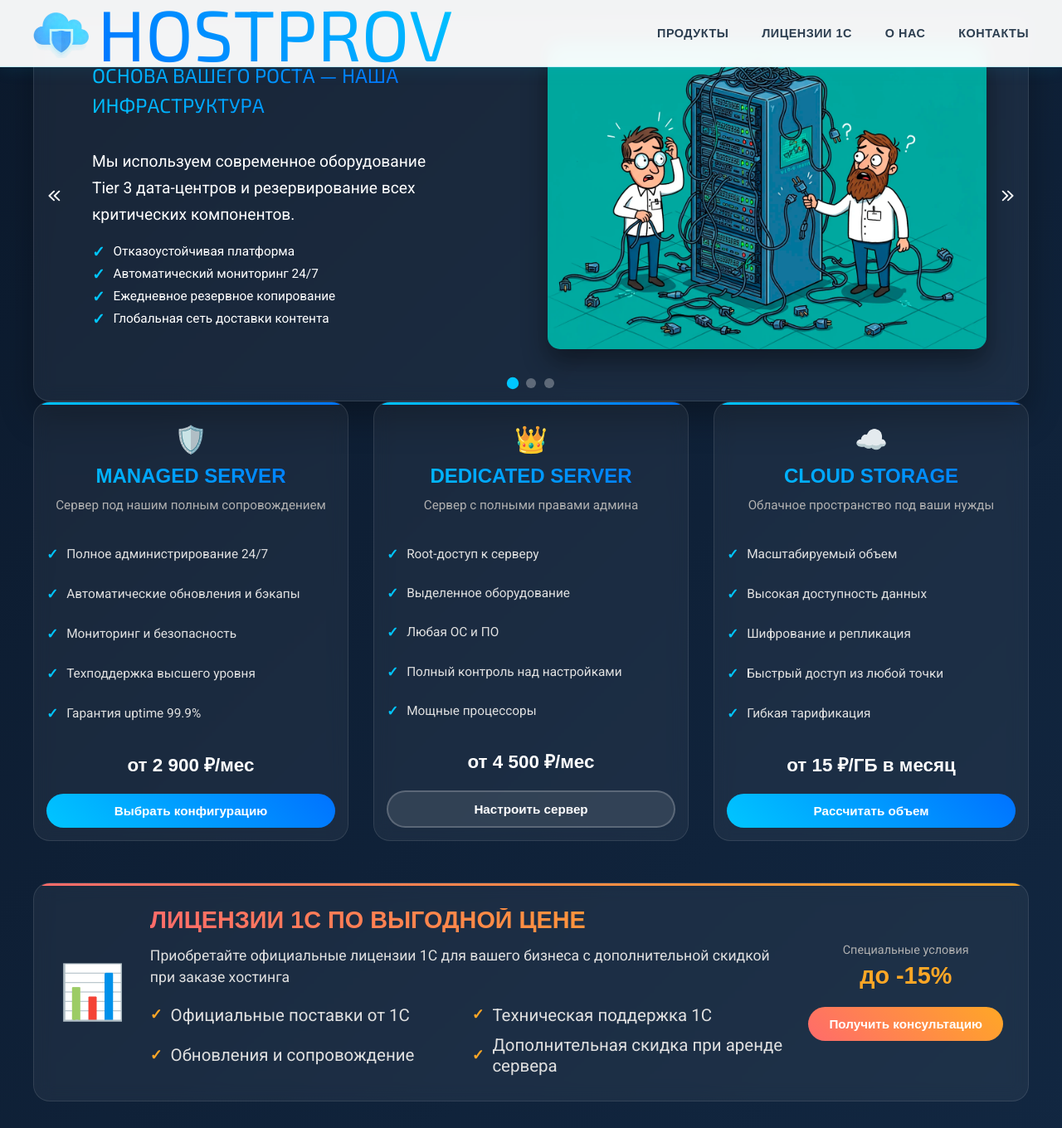
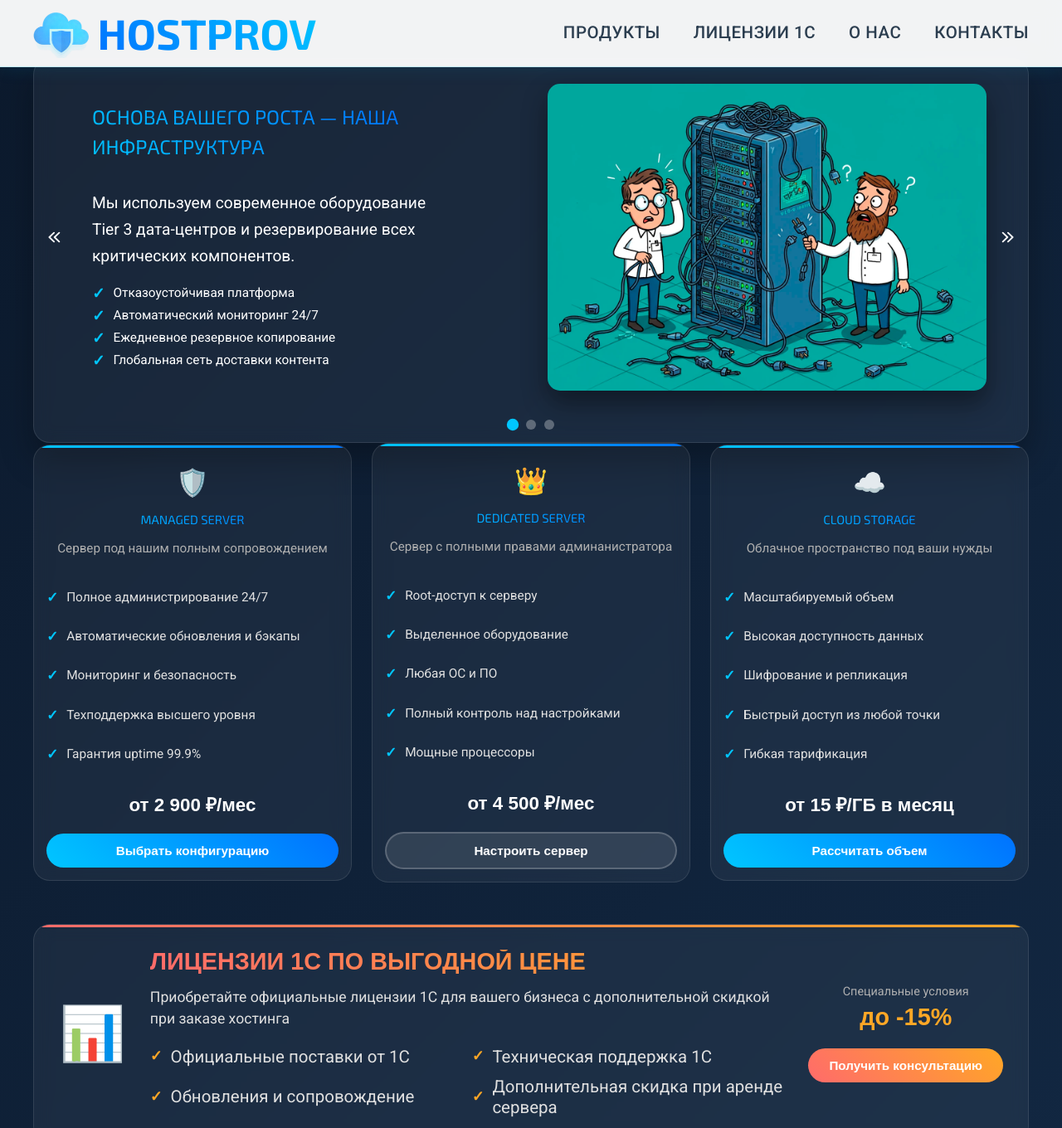
Before and after one commit to Taras-Chernov/hostprov, a website: page index.html in a window 1280 px wide. Shown: the top 1360 px of the page at 83% size. Drawn offline with Linux system fonts and the light colour scheme.

Commit message:
feat: edit section product

```diff
--- a/index.html
+++ b/index.html
@@ -16,7 +16,7 @@
         <div class="header-container">
             <!-- Логотип и название -->
             <div class="header-brand">
-                <div class="header__logo"><img class="logo__img" src="./src/img/logo/logo.png" alt="logo"></div>
+                <div class="header-logo"><img class="logo-img" src="./src/img/logo/logo.png" alt="logo"></div>
                 <div class="logo"><h1>HOSTPROV</h1></div>
             </div>
 
@@ -95,18 +95,18 @@
                                 <img src="./src/img/slider/drive.png" alt="Скорость и управление">
                             </div>
                         </div>
-                        <div class="nav-btn next"><svg xmlns="http://www.w3.org/2000/svg" width="20" height="20" viewBox="0 0 16 16"><title>Chevrons-right SVG Icon</title><path fill="none" stroke="currentColor" stroke-linecap="round" stroke-linejoin="round" stroke-width="1.5" d="M3.75 12.25L8.25 8l-4.5-4.25m5 8.5L13.25 8l-4.5-4.25"/></svg></div>
+                        <div class="nav-btn next" id="products"><svg xmlns="http://www.w3.org/2000/svg" width="20" height="20" viewBox="0 0 16 16"><title>Chevrons-right SVG Icon</title><path fill="none" stroke="currentColor" stroke-linecap="round" stroke-linejoin="round" stroke-width="1.5" d="M3.75 12.25L8.25 8l-4.5-4.25m5 8.5L13.25 8l-4.5-4.25"/></svg></div>
                     </div>
-                <div class="nav-dots">
-                    <div class="dot active" data-slide="0"></div>
-                    <div class="dot" data-slide="1"></div>
-                    <div class="dot" data-slide="2"></div>
+                    <div class="nav-dots">
+                        <div class="dot active" data-slide="0"></div>
+                        <div class="dot" data-slide="1"></div>
+                        <div class="dot" data-slide="2"></div>
+                    </div>
                 </div>
-
             </div>
         </section>
 
-        <section id="products" class="products">
+        <section class="products">
             <div class="wrapper">
                 <div class="products-container">
                     <!-- Карточка 1 -->
@@ -131,7 +131,7 @@
                     <div class="product-card">
                         <div class="product-icon">👑</div>
                         <h3>Dedicated Server</h3>
-                        <p class="product-subtitle">Сервер с полными правами админа</p>
+                        <p class="product-subtitle">Сервер с полными правами админанистратора</p>
                         <ul class="product-features">
                             <li>Root-доступ к серверу</li>
                             <li>Выделенное оборудование</li>
@@ -150,7 +150,7 @@
                         <div class="product-icon">☁️</div>
                         <h3>Cloud Storage</h3>
                         <p class="product-subtitle">Облачное пространство под ваши нужды</p>
-                        <ul class="product-features">
+                        <ul class="product-features" id="licenses">
                             <li>Масштабируемый объем</li>
                             <li>Высокая доступность данных</li>
                             <li>Шифрование и репликация</li>
@@ -166,7 +166,7 @@
             </div>
         </section>
 
-        <section class="licenses">
+        <section class="licenses" id="licenses">
             <div class="wrapper">
                 <div class="licenses-section">
                     <div class="licenses-container">
@@ -511,7 +511,7 @@
         </section>
 
 
-        <section class="about">
+        <section class="about" id="about">
             <div class="wrapper">
                 <div class="about-section">
                     <div class="about-container">
--- a/src/sass/abstract/_constants.scss
+++ b/src/sass/abstract/_constants.scss
@@ -1,5 +1,5 @@
 $color-logo: #51dbff;
-$color-menu: #51dbff;
+$color-menu: #2c3e50;
 $color-menu-hover: #0072e1;
 $color-main: #FFFFFF;
 $color-title: #222222;
@@ -8,7 +8,7 @@
 $color-button-hover: #FF3C3C;
 $color-text-buttons: #FFFFFF;
 $color-text-buttons-hover:#222222;
-$color-background:#ffffff;
+$color-background:rgba(255, 255, 255, 0.95);
 
 $content-width: 1440px;
 $tablet-width: 768px;
--- a/src/sass/base/_base.scss
+++ b/src/sass/base/_base.scss
@@ -13,9 +13,17 @@
 }
 
 body {
+    padding-top: 80px;
+    background: #f8f9fa;
+    background: linear-gradient(135deg, #0c1a2d 0%, #1a3a5f 100%);
     @include m.font($size: 1rem);
     @extend %font-text;
     min-height: 100vh;
+    @media (max-width: 768px) {
+    body {
+        padding-top: 70px;
+    }
+}
 }
 
 body.modal-open {
@@ -25,15 +33,15 @@
 }
 
 h1 {
-    @include m.font($size: 6.75vw, $height: 8rem, $weight: 300);
+    @include m.font($size: 4vw, $height: 4rem, $weight: 700);
     @extend %font-primary;
     color: c.$color-menu;
     text-transform: uppercase;
     @include m.media-tablet {
-        @include m.font($size: 9vw, $height: 5rem, $weight: 300);
+        @include m.font($size: 9vw, $height: 5rem, $weight: 700);
     }
     @include m.media-mobile {
-        @include m.font($size: 14.5vw, $height: 4.3rem, $weight: 300);
+        @include m.font($size: 8vw, $height: 4.3rem, $weight: 700);
     }
 
 }
--- a/src/sass/base/_logo.scss
+++ b/src/sass/base/_logo.scss
@@ -3,20 +3,15 @@
 @use '../abstract/placeholders';
 
 
-.header__logo {
+.header-logo {
     display: flex;
     align-items: center;
-    height: 100%;
+    @include m.media-mobile {
+        display: none;
+    }
 }
 
-.logo__img {
+.logo-img {
     height: 60px;
     margin-right: 10px;
 }
-
-.logo__title {
-    @include m.font($size: 2rem, $height: 1rem, $weight: 700);
-    @extend %font-primary;
-    color: c.$color-logo;
-    text-transform: uppercase;
-}
--- a/src/sass/components/_about.scss
+++ b/src/sass/components/_about.scss
@@ -2,6 +2,7 @@
     display: flex;
     justify-content: center;
     min-height: 48vh;
+    margin-top: 50px;
 }
 
 .about-section {
--- a/src/sass/components/_products.scss
+++ b/src/sass/components/_products.scss
@@ -1,8 +1,7 @@
+@use '../abstract/mixins' as m;
+
 .products-container {
-    display: grid;
-    grid-template-columns: repeat(auto-fit, minmax(320px, 1fr));
-    gap: 30px;
-    align-items: stretch;
+    @include m.columns($width: 32%,$justify: space-between);
     margin-bottom: 50px;
 }
 
@@ -50,9 +49,6 @@
 }
 
 .product-card h3 {
-    font-family: 'Montserrat', sans-serif;
-    font-size: 1.5em;
-    font-weight: 700;
     margin-bottom: 10px;
     text-align: center;
     background: linear-gradient(45deg, #00c6ff, #0072ff);
--- a/src/sass/layouts/_header.scss
+++ b/src/sass/layouts/_header.scss
@@ -3,7 +3,7 @@
 @use '../abstract/mixins' as m;
 
 .main-header {
-    background: rgba(255, 255, 255, 0.95);
+    background: c.$color-background;
     backdrop-filter: blur(10px);
     border-bottom: 1px solid rgba(0, 198, 255, 0.2);
     position: fixed;
@@ -31,13 +31,9 @@
 
 
 .logo {
-    font-family: 'Montserrat', sans-serif;
-    font-size: 1.8em;
-    font-weight: 800;
     background: linear-gradient(45deg, #0072ff, #00c6ff);
     -webkit-background-clip: text;
     -webkit-text-fill-color: transparent;
-    letter-spacing: 1px;
 }
 
 .header-nav {
@@ -47,10 +43,9 @@
 }
 
 .nav-link {
-    font-family: 'Montserrat', sans-serif;
-    font-size: 0.9em;
-    font-weight: 600;
-    color: #2c3e50;
+    @include m.font($size: 1.6vw, $height: 1.7rem, $weight: 500);
+    @extend %font-text;
+    color: c.$color-menu;
     text-decoration: none;
     text-transform: uppercase;
     letter-spacing: 0.5px;
@@ -71,7 +66,7 @@
     width: 0;
     height: 2px;
     background: linear-gradient(45deg, #0072ff, #00c6ff);
-    transition: width 0.3s ease;
+    transition: width 1s ease;
 }
 
 .nav-link:hover::after {
@@ -130,13 +125,11 @@
 }
 
 .mobile-nav-link {
-    font-family: 'Montserrat', sans-serif;
-    font-size: 1.1em;
-    font-weight: 600;
-    color: #2c3e50;
+    @include m.font($size: 2.5vw, $height: 1rem, $weight: 500);
+    @extend %font-text;
+    color: c.$color-menu;
     text-decoration: none;
     text-transform: uppercase;
-    letter-spacing: 0.5px;
     padding: 12px 20px;
     border-radius: 8px;
     transition: all 0.3s ease;
@@ -180,23 +173,6 @@
     }
 }
 
-/* Плавный скролл для якорей */
-html {
-    scroll-behavior: smooth;
-}
-
-/* Отступ для контента под фиксированной шапкой */
-body {
-    padding-top: 80px;
-    background: #f8f9fa;
-}
-
-@media (max-width: 768px) {
-    body {
-        padding-top: 70px;
-    }
-}
-
 /* Эффект при скролле */
 .main-header.scrolled {
     background: rgba(255, 255, 255, 0.98);
```
Also changed, not shown: src/sass/style.css, 1 other file.
